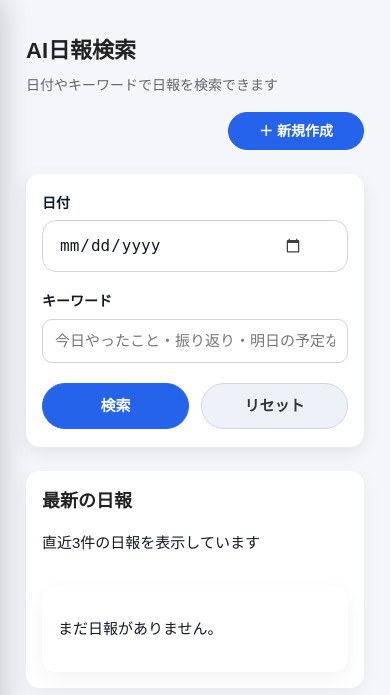
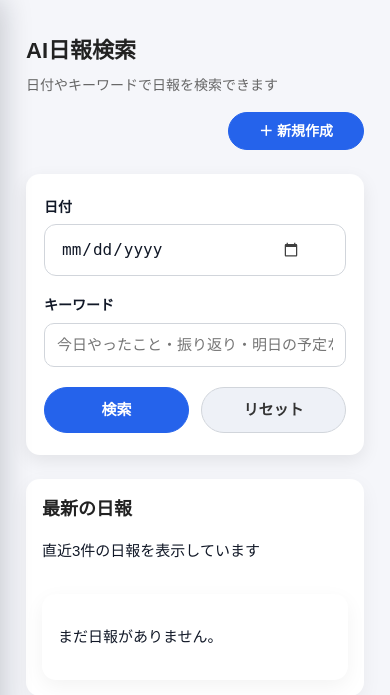
Before and after one commit to saki10/Daily, a Django app: page /home/ in a window 390 px wide. Shown: the part 62-757 px from the top of the page. Run offline with Django 5.2, Linux system fonts and the light colour scheme; the visitor is signed in with stand-in values (Sample User, id 1); data that the repository does not hold is empty.

Commit message:
fix: SP版の日付入力欄の表示崩れを修正

```diff
--- a/reports/static/css/style.css
+++ b/reports/static/css/style.css
@@ -4112,3 +4112,118 @@ button {
 .form-success-box p {
   margin: 0;
 }
+
+/* ==============================
+   ホーム検索：日付入力欄の表示崩れ修正
+   PC / SP 共通
+============================== */
+
+.home-wrap input[type="date"],
+.search-section input[type="date"],
+.home-search-form input[type="date"] {
+  -webkit-appearance: none !important;
+  appearance: none !important;
+
+  display: block !important;
+  width: 100% !important;
+  min-width: 0 !important;
+  height: 48px !important;
+  min-height: 48px !important;
+  max-height: 48px !important;
+
+  padding: 0 42px 0 16px !important;
+
+  border: 1px solid #d1d5db !important;
+  border-radius: 12px !important;
+  background-color: #ffffff !important;
+
+  color: #111827 !important;
+  -webkit-text-fill-color: #111827 !important;
+
+  font-size: 15px !important;
+  line-height: 48px !important;
+  font-weight: 500 !important;
+
+  box-sizing: border-box !important;
+  opacity: 1 !important;
+  color-scheme: light !important;
+}
+
+/* Chrome / Edge / Safari 系の日付表示部分 */
+.home-wrap input[type="date"]::-webkit-date-and-time-value,
+.search-section input[type="date"]::-webkit-date-and-time-value,
+.home-search-form input[type="date"]::-webkit-date-and-time-value {
+  min-height: 48px !important;
+  line-height: 48px !important;
+  text-align: left !important;
+  color: #111827 !important;
+}
+
+/* カレンダーアイコン */
+.home-wrap input[type="date"]::-webkit-calendar-picker-indicator,
+.search-section input[type="date"]::-webkit-calendar-picker-indicator,
+.home-search-form input[type="date"]::-webkit-calendar-picker-indicator {
+  opacity: 0.75 !important;
+  cursor: pointer !important;
+}
+
+/* 無効っぽく見えるのを防ぐ */
+.home-wrap input[type="date"]:not(:disabled),
+.search-section input[type="date"]:not(:disabled),
+.home-search-form input[type="date"]:not(:disabled) {
+  background-color: #ffffff !important;
+  color: #111827 !important;
+  -webkit-text-fill-color: #111827 !important;
+}
+
+/* ==============================
+   SP版：ホーム検索フォーム
+============================== */
+
+@media screen and (max-width: 768px) {
+  .home-wrap .search-section {
+    width: 100% !important;
+    padding: 22px 18px !important;
+    overflow: hidden !important;
+    box-sizing: border-box !important;
+  }
+
+  .home-wrap .home-search-form {
+    width: 100% !important;
+    box-sizing: border-box !important;
+  }
+
+  .home-wrap .home-search-row {
+    display: flex !important;
+    flex-direction: column !important;
+    gap: 18px !important;
+    width: 100% !important;
+  }
+
+  .home-wrap .home-search-row .form-group,
+  .home-wrap .form-group {
+    width: 100% !important;
+    min-width: 0 !important;
+    box-sizing: border-box !important;
+  }
+
+  .home-wrap input[type="date"],
+  .search-section input[type="date"],
+  .home-search-form input[type="date"] {
+    width: 100% !important;
+    height: 52px !important;
+    min-height: 52px !important;
+    max-height: 52px !important;
+    padding: 0 44px 0 16px !important;
+    font-size: 16px !important;
+    line-height: 52px !important;
+    background-color: #ffffff !important;
+  }
+
+  .home-wrap input[type="date"]::-webkit-date-and-time-value,
+  .search-section input[type="date"]::-webkit-date-and-time-value,
+  .home-search-form input[type="date"]::-webkit-date-and-time-value {
+    min-height: 52px !important;
+    line-height: 52px !important;
+  }
+}
```
